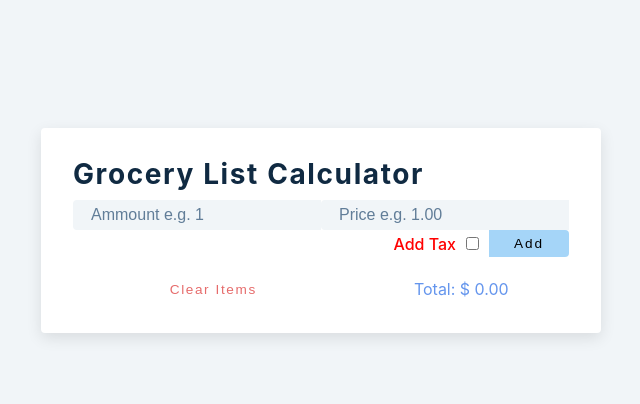
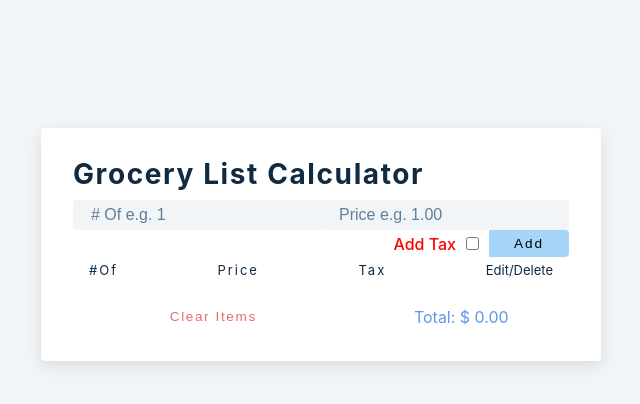
Before and after one commit to hajile78/grocery-react, a React (Create React App) app: page / in a window 1280 px wide. Shown: the top 404 px of the page, without its empty margins (319-959 px from the left). Built offline with nearby package versions, Linux system fonts and the light colour scheme.

Commit message:
add header for list

```diff
--- a/src/App.css
+++ b/src/App.css
@@ -281,6 +281,9 @@ Variables
   .grocery-item:hover .title {
     color: var(--clr-grey-5);
   }
+  .grocery-item.header {
+    font-size: small;
+}
   .title {
     margin-bottom: 0;
     color: var(--clr-grey-1);
@@ -326,12 +329,12 @@ Variables
     color: var(--clr-red-dark);
   }
 
-  .tax::before {
+  /* .tax::before {
     content: 'Tax';
     font-size: .75rem;
     top: 0;
     padding-right: .5rem;
-  }
+  } */
 
   .error{
       border-color: red;
--- a/src/App.js
+++ b/src/App.js
@@ -14,7 +14,7 @@ const getLocalStorage = () => {
 
 function App() {
   const [itemList, setItemList] = useState(getLocalStorage() || [])
-  const [ammount, setAmmount] = useState(null)
+  const [amount, setAmount] = useState(null)
   const [price, setPrice] = useState(null)
   const [alert, setAlert] = useState({ show: false, message: '', type: '' })
   const [isEditing, setIsEditing] = useState(false)
@@ -22,35 +22,35 @@ function App() {
   const [totalPrice, setTotalPrice] = useState(null)
   const [addTax, setAddTax] = useState(false)
 
-  const addItem = (price, ammount) => {
-    const newItem = { id: new Date().getTime().toString(), price: formatValue(price), ammount: ammount, tax: addTax ? calculateTax(price * ammount).toFixed(2) : 0 }
+  const addItem = (price, amount) => {
+    const newItem = { id: new Date().getTime().toString(), price: formatValue(price), amount: amount, tax: addTax ? calculateTax(price * amount).toFixed(2) : 0 }
     setItemList([newItem, ...itemList])
   }
 
   const handleSubmit = (e) => {
     e.preventDefault()
-    if (!price || !ammount) {
+    if (!price || !amount) {
       handleAlert(true, 'error', 'please enter a value')
     } else if (isEditing) {
       setItemList(
         itemList.map((item) => {
           if (item.id === editId) {
-            return { ...item, price, ammount, tax: addTax ? calculateTax(price * ammount).toFixed(2) : '0'.toFixed(2) }
+            return { ...item, price, amount, tax: addTax ? calculateTax(price * amount).toFixed(2) : '0'.toFixed(2) }
           }
           return item
         })
       )
       setPrice('')
-      setAmmount('')
+      setAmount('')
       setEditId(null)
       setIsEditing(false)
       handleAlert(true, 'success', 'value changed')
     } else {
-      addItem(price, ammount)
+      addItem(price, amount)
       handleAlert(true, 'success', 'value added')
     }
     setPrice('')
-    setAmmount('')
+    setAmount('')
     setAddTax(false)
   }
 
@@ -86,14 +86,14 @@ function App() {
     setIsEditing(true)
     setEditId(id)
     setPrice(specificItem.price)
-    setAmmount(specificItem.ammount)
+    setAmount(specificItem.amount)
   }
 
   const calculateTax = (total) => total * .075
 
   const calculateTotal = () => {
     let total = itemList.reduce((t, item) => {
-      return t + parseFloat(item.price * item.ammount)
+      return t + parseFloat(item.price * item.amount)
     }, 0)
     let tax = itemList.reduce((tax, item) => {
       return tax + item.tax
@@ -118,8 +118,8 @@ function App() {
         <form className='grocery-form' onSubmit={(e) => handleSubmit(e)}>
           <div className='form-control'>
             <div className='row'>
-              <input type='number' className={`form-control grocery${alert.type === 'error' ? ' error' : ''}`} placeholder='Ammount e.g. 1' value={ammount} onChange={(e) => setAmmount(e.target.value)} />
-              <input type='number' step='0.01' className={`form-control grocery${alert.type === 'error' ? ' error' : ''}`} placeholder='Price e.g. 1.00' value={price} onChange={(e) => setPrice(e.target.value)} />
+              <input type='number' min='0' step='1' oninput='validity.valid||(value="");' className={`form-control grocery${alert.type === 'error' ? ' error' : ''}`} placeholder='# Of e.g. 1' value={amount} onChange={(e) => setAmount(e.target.value)} />
+              <input type='number' min='0' step='0.01' oninput='validity.valid||(value="");' className={`form-control grocery${alert.type === 'error' ? ' error' : ''}`} placeholder='Price e.g. 1.00' value={price} onChange={(e) => setPrice(e.target.value)} />
             </div>
             <div className='row right'>
               <label htmlFor='addTax'>Add Tax</label>
--- a/src/components/List.js
+++ b/src/components/List.js
@@ -2,12 +2,26 @@ import React from 'react'
 import { FaEdit, FaTrash } from 'react-icons/fa'
 
 const List = ({ itemList, editItem, removeItem }) => {
+  const header = [{amount: '#of', price: 'price', tax: 'tax', buttons:'Edit/Delete'}]
   return (
     <div className="grocery-list">
-      {itemList && itemList.map((v, id) => {
+      {itemList &&
+      header.map((head) => {
+        return (
+          <article className='grocery-item header'>
+            <p className='title'>{head.amount}</p>
+            <p className='title'>{head.price}</p>
+            <p className='title'>{head.tax}</p>
+            <div className='btn-container'>{head.buttons}</div>
+          </article>
+        )
+      })
+      }
+      {itemList &&
+      itemList.map((v, id) => {
         return (
           <article className='grocery-item' key={id}>
-            <p className='title'>{v.ammount}</p>
+            <p className='title'>{v.amount}</p>
             <p className='title'>{v.price}</p>
             <p className='title tax'>{v.tax}</p>
             <div className='btn-container'>
```
